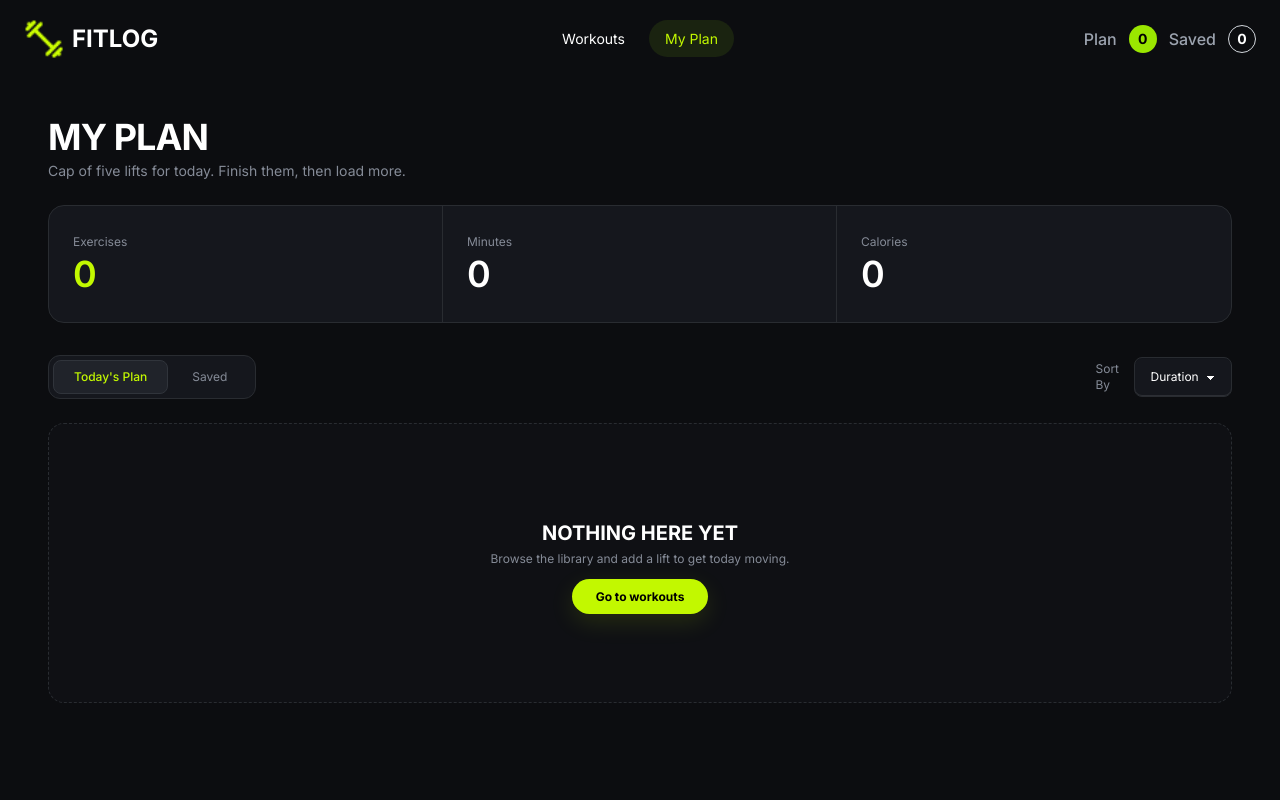
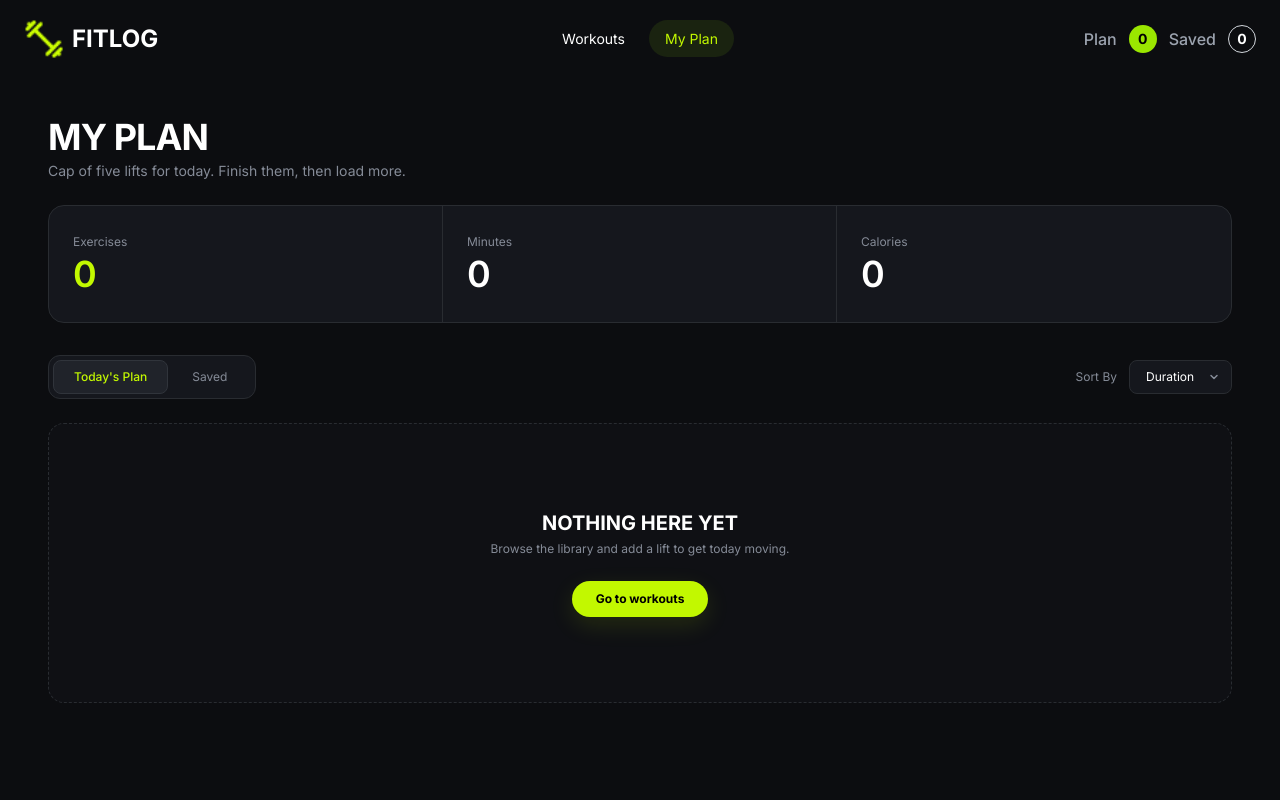
Before and after one commit to pavelsolutions/Fit-Log, a Next.js app: page /my-plan in a window 1280 px wide. Shown: the top 800 px of the page. Built offline with nearby package versions, Linux system fonts and the light colour scheme.

Commit message:
Sorting Functionality Implemented

```diff
--- a/src/app/my-plan/page.tsx
+++ b/src/app/my-plan/page.tsx
@@ -3,7 +3,6 @@
 import PlanList from "@/components/shared/PlanList";
 import { WorkoutContext } from "@/context/WorkoutContext";
 import { IWorkout } from "@/types/workout";
-import Link from "next/link";
 import { useContext, useState } from "react";
 
 type SortOption = "duration" | "calories" | "rating";
@@ -17,6 +16,7 @@ const MyPlan = () => {
   // Sorting option
   const [sortBy, setSortBy] = useState<SortOption>("duration");
 
+  // Handle sorting
   const handleSort = (e: React.ChangeEvent<HTMLSelectElement>) => {
     setSortBy(e.target.value as SortOption);
   };
@@ -32,7 +32,9 @@ const MyPlan = () => {
 
     if (sortBy === "calories") {
       // Highest → Lowest
-      sortedPlans.sort((a, b) => b.caloriesBurned - a.caloriesBurned);
+      sortedPlans.sort(
+        (a, b) => b.caloriesBurned - a.caloriesBurned
+      );
     }
 
     if (sortBy === "rating") {
@@ -43,19 +45,20 @@ const MyPlan = () => {
     return sortedPlans;
   };
 
-  // Get workouts based on active tab
+  // Get current list
   const planList: IWorkout[] =
     activeTab === "plan" ? myPlan : savedPlan;
 
-  // Sort current workouts
+  // Sort current list
   const allPlan = sortPlans(planList);
 
-  // Statistics
+  // Total minutes
   const totalMinutes = allPlan.reduce(
     (total, plan) => total + plan.duration,
     0
   );
 
+  // Total calories
   const totalCalories = allPlan.reduce(
     (total, plan) => total + plan.caloriesBurned,
     0
@@ -65,7 +68,7 @@ const MyPlan = () => {
     <section className="min-h-screen bg-[#0C0D10] px-5 py-10 text-white sm:px-8 lg:px-12">
       <div className="mx-auto max-w-7xl">
 
-        {/* Header */}
+        {/* ================= HEADER ================= */}
         <div>
           <h1 className="font-[var(--font-oswald)] text-3xl font-bold uppercase tracking-tight sm:text-4xl">
             My Plan
@@ -76,7 +79,7 @@ const MyPlan = () => {
           </p>
         </div>
 
-        {/* Stats */}
+        {/* ================= STATS ================= */}
         <div className="mt-6 grid grid-cols-1 overflow-hidden rounded-2xl border border-[#292C31] bg-[#15171D] sm:grid-cols-3">
 
           {/* Exercises */}
@@ -113,12 +116,13 @@ const MyPlan = () => {
           </div>
         </div>
 
-        {/* Tabs + Sort */}
+        {/* ================= TABS + SORT ================= */}
         <div className="mt-8 mb-5 flex flex-col gap-4 sm:flex-row sm:items-center sm:justify-between">
 
           {/* Tabs */}
           <div className="flex w-fit rounded-xl border border-[#292C31] bg-[#15171D] p-1">
 
+            {/* Today's Plan */}
             <button
               onClick={() => setActiveTab("plan")}
               className={`cursor-pointer rounded-lg px-5 py-2 text-xs transition ${
@@ -130,6 +134,7 @@ const MyPlan = () => {
               Today's Plan
             </button>
 
+            {/* Saved */}
             <button
               onClick={() => setActiveTab("saved")}
               className={`cursor-pointer rounded-lg px-6 py-2 text-xs transition ${
@@ -144,23 +149,52 @@ const MyPlan = () => {
 
           {/* Sort */}
           <div className="flex items-center gap-3">
+
             <span className="text-xs text-[#858B97]">
               Sort By
             </span>
 
-            <select
-              value={sortBy}
-              onChange={handleSort}
-              className="select select-neutral cursor-pointer rounded-lg border border-[#292C31] bg-[#15171D] px-4 py-2 text-xs text-white"
-            >
-              <option value="duration">Duration</option>
-              <option value="calories">Calories</option>
-              <option value="rating">Rating</option>
-            </select>
+            <div className="relative">
+
+              <select
+                value={sortBy}
+                onChange={handleSort}
+                className="cursor-pointer appearance-none rounded-lg border border-[#292C31] bg-[#15171D] py-2 pl-4 pr-9 text-xs text-white outline-none transition hover:border-[#3A3E46] focus:border-[#C2F800]"
+              >
+                <option value="duration">
+                  Duration
+                </option>
+
+                <option value="calories">
+                  Calories
+                </option>
+
+                <option value="rating">
+                  Rating
+                </option>
+              </select>
+
+              {/* Chevron */}
+              <svg
+                className="pointer-events-none absolute right-3 top-1/2 h-3 w-3 -translate-y-1/2 text-[#858B97]"
+                viewBox="0 0 12 12"
+                fill="none"
+              >
+                <path
+                  d="M3 4.5L6 7.5L9 4.5"
+                  stroke="currentColor"
+                  strokeWidth="1.5"
+                  strokeLinecap="round"
+                  strokeLinejoin="round"
+                />
+              </svg>
+
+            </div>
           </div>
         </div>
 
-        {/* Workout List / Empty State */}
+        {/* ================= WORKOUT LIST ================= */}
+
         {allPlan.length > 0 ? (
           <div className="space-y-3">
             {allPlan.map((plan) => (
@@ -172,19 +206,27 @@ const MyPlan = () => {
             ))}
           </div>
         ) : (
+
+          /* ================= EMPTY STATE ================= */
+
           <div className="mt-6 flex min-h-[280px] items-center justify-center rounded-2xl border border-dashed border-[#292C31] bg-[#0F1014] px-5">
+
             <div className="text-center">
+
               <h2 className="font-[var(--font-oswald)] text-xl font-bold uppercase text-white">
                 Nothing Here Yet
               </h2>
 
-              <p className="mt-1 text-xs text-[#858B97] mb-4">
+              <p className="mt-1 text-xs text-[#858B97]">
                 Browse the library and add a lift to get today moving.
               </p>
 
-              <Link href="/" className="mt-10 cursor-pointer rounded-full bg-[#C2F800] px-6 py-2.5 text-xs font-bold text-black shadow-[0_8px_25px_rgba(194,248,0,0.12)] transition hover:bg-[#B7E900]">
+              <button
+                className="mt-6 cursor-pointer rounded-full bg-[#C2F800] px-6 py-2.5 text-xs font-bold text-black shadow-[0_8px_25px_rgba(194,248,0,0.12)] transition hover:bg-[#B7E900]"
+              >
                 Go to workouts
-              </Link>
+              </button>
+
             </div>
           </div>
         )}
```
